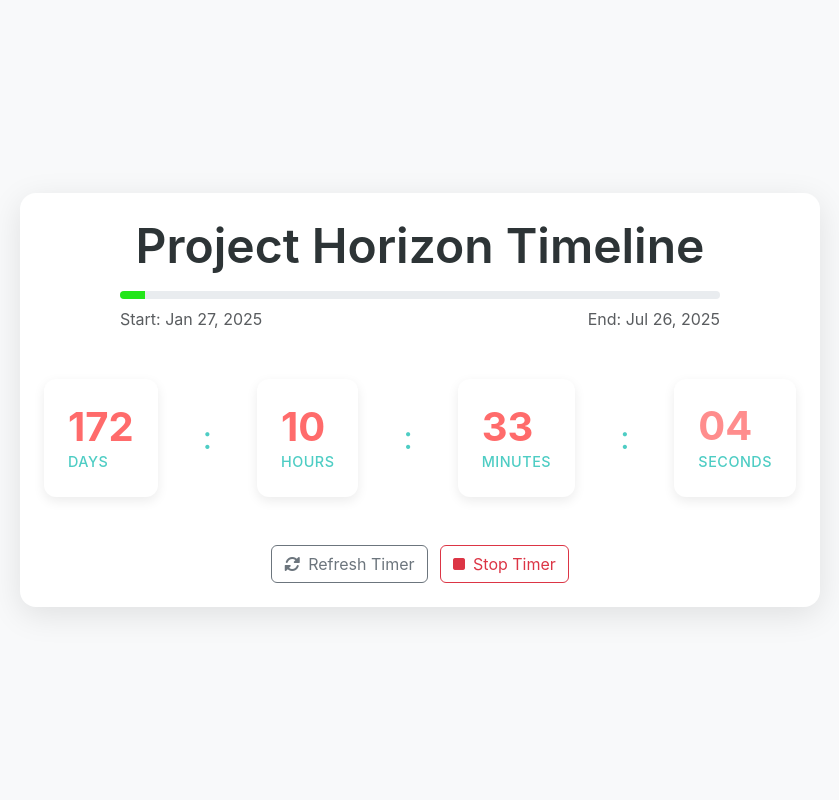
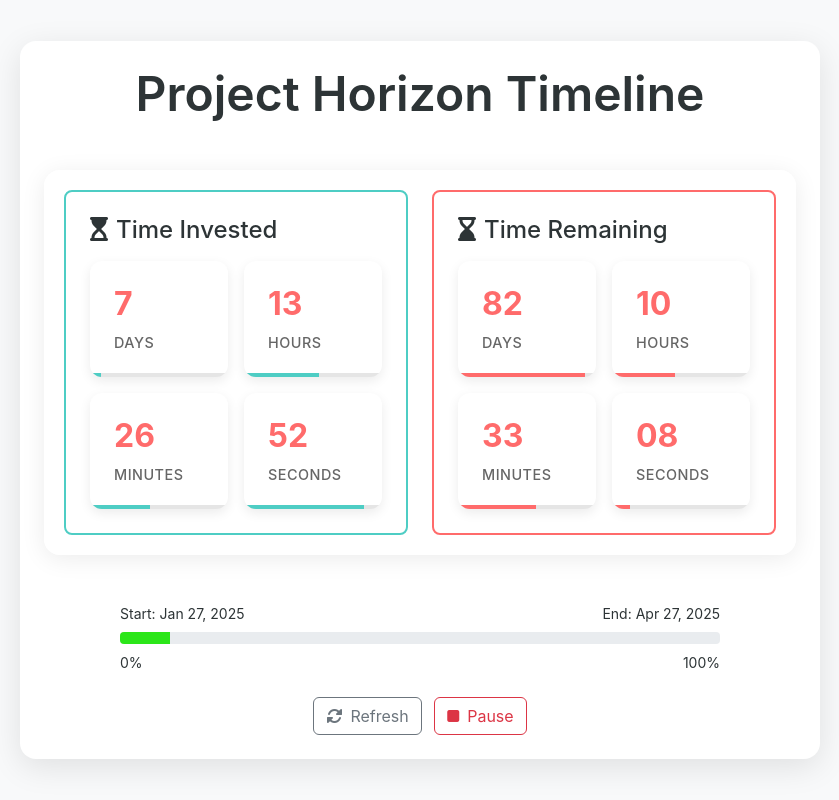
Before and after one commit to Dinidu21/Countdown-app, a plain HTML site: page index.html in a window 1280 px wide. Shown: the whole page, without its empty margins (220-1059 px from the left). Drawn offline with nearby package versions, Linux system fonts and the light colour scheme.

Commit message:
v2:Done 🥳🎉

```diff
--- a/index.html
+++ b/index.html
@@ -14,45 +14,48 @@
     <div class="text-center mb-5">
       <h1 class="display-5 fw-semibold mb-3">Project Horizon Timeline</h1>
       <div id="completionMessage" class="d-none alert alert-success fs-4"></div>
-      <div class="progress-bar-container mb-4">
-        <div class="progress" style="height: 8px;">
-          <div id="progress" class="progress-bar" role="progressbar"></div>
+    </div>
+
+    <!-- Timeline Comparison Section -->
+    <div class="timeline-comparison mb-5">
+      <div class="row g-4">
+        <div class="col-md-6">
+          <div class="time-section elapsed-time p-4 rounded-3">
+            <h4 class="mb-3"><i class="fas fa-hourglass-start me-2"></i>Time Invested</h4>
+            <div class="time-grid" id="elapsedTime"></div>
+          </div>
         </div>
-        <div class="d-flex justify-content-between mt-2">
-          <span class="text-muted">Start: Jan 27, 2025</span>
-          <span class="text-muted" id="endDate"></span>
+        <div class="col-md-6">
+          <div class="time-section remaining-time p-4 rounded-3">
+            <h4 class="mb-3"><i class="fas fa-hourglass-end me-2"></i>Time Remaining</h4>
+            <div class="time-grid" id="remainingTime"></div>
+          </div>
         </div>
       </div>
     </div>
 
-    <div class="time-units-grid">
-      <div class="time-card">
-        <div class="value" id="days">0</div>
-        <div class="label">Days</div>
+    <!-- Progress Section -->
+    <div class="progress-bar-container mb-4">
+      <div class="d-flex justify-content-between mb-2">
+        <small>Start: Jan 27, 2025</small>
+        <small id="endDate"></small>
       </div>
-      <div class="separator">:</div>
-      <div class="time-card">
-        <div class="value" id="hours">0</div>
-        <div class="label">Hours</div>
+      <div class="progress" style="height: 12px;">
+        <div id="progress" class="progress-bar" role="progressbar"></div>
       </div>
-      <div class="separator">:</div>
-      <div class="time-card">
-        <div class="value" id="minutes">0</div>
-        <div class="label">Minutes</div>
-      </div>
-      <div class="separator">:</div>
-      <div class="time-card">
-        <div class="value" id="seconds">0</div>
-        <div class="label">Seconds</div>
+      <div class="d-flex justify-content-between mt-2">
+        <small id="elapsedPercentage">0%</small>
+        <small id="remainingPercentage">100%</small>
       </div>
     </div>
 
-    <div class="text-center mt-5">
+    <!-- Controls -->
+    <div class="text-center mt-4">
       <button id="refreshBtn" class="btn btn-outline-secondary">
-        <i class="fas fa-sync-alt me-2"></i>Refresh Timer
+        <i class="fas fa-sync-alt me-2"></i>Refresh
       </button>
-      <button id="stopBtn" class="btn btn-outline-danger ms-2 d-none">
-        <i class="fas fa-stop me-2"></i>Stop Timer
+      <button id="stopBtn" class="btn btn-outline-danger ms-2">
+        <i class="fas fa-stop me-2"></i>Pause
       </button>
     </div>
   </div>
--- a/script.js
+++ b/script.js
@@ -2,9 +2,10 @@ document.addEventListener('DOMContentLoaded', () => {
     let intervalId = null;
     const startDate = new Date('2025-01-27T00:00:00');
     const endDate = new Date(startDate);
-    endDate.setDate(startDate.getDate() + 180);
+    endDate.setDate(startDate.getDate() + 90);
     const refreshBtn = document.getElementById('refreshBtn');
     const stopBtn = document.getElementById('stopBtn');
+    const totalDuration = endDate - startDate;
 
     // Initialize display
     document.getElementById('endDate').textContent = `End: ${endDate.toLocaleDateString('en-US', {
@@ -15,52 +16,109 @@ document.addEventListener('DOMContentLoaded', () => {
         return String(num).padStart(2, '0');
     }
 
+    function createTimeCard(type, value, label, percentage) {
+        const card = document.createElement('div');
+        card.className = `time-card ${type}-card`;
+        card.innerHTML = `
+            <div class="value">${value}</div>
+            <div class="label">${label}</div>
+            <div class="time-progress">
+                <div class="progress-bar ${type}-progress" style="width: ${percentage}%"></div>
+            </div>
+        `;
+        return card;
+    }
+
     function showCompletion() {
         clearInterval(intervalId);
         document.getElementById('completionMessage').classList.remove('d-none');
         document.getElementById('completionMessage').textContent = '🚀 Project Horizon Completed!';
         stopBtn.classList.add('d-none');
         refreshBtn.classList.remove('d-none');
+
+        // Set final progress state
+        document.getElementById('progress').style.width = '100%';
+        document.getElementById('elapsedPercentage').textContent = '100%';
+        document.getElementById('remainingPercentage').textContent = '0%';
     }
 
     function updateTimer() {
         const now = Date.now();
-        const totalDuration = endDate - startDate;
         const elapsed = now - startDate;
         const remaining = endDate - now;
 
         if (remaining <= 0) {
             showCompletion();
-            document.getElementById('progress').style.width = '100%';
             return;
         }
 
-        // Progress calculations
+        // Calculate main progress
         const progressPercent = Math.min((elapsed / totalDuration) * 100, 100);
         const progressBar = document.getElementById('progress');
         progressBar.style.width = `${progressPercent}%`;
 
-        // Color transition
+        // Update progress color
         const hue = 120 - (progressPercent * 0.6);
         progressBar.style.backgroundColor = `hsl(${hue}, 80%, 50%)`;
 
-        // Time calculations
-        const days = Math.floor(remaining / (1000 * 60 * 60 * 24));
-        const hours = Math.floor((remaining % (1000 * 60 * 60 * 24)) / (1000 * 60 * 60));
-        const minutes = Math.floor((remaining % (1000 * 60 * 60)) / (1000 * 60));
-        const seconds = Math.floor((remaining % (1000 * 60)) / 1000);
+        // Calculate time units
+        const daysRemaining = Math.floor(remaining / (1000 * 60 * 60 * 24));
+        const hoursRemaining = Math.floor((remaining % (1000 * 60 * 60 * 24)) / (1000 * 60 * 60));
+        const minutesRemaining = Math.floor((remaining % (1000 * 60 * 60)) / (1000 * 60));
+        const secondsRemaining = Math.floor((remaining % (1000 * 60)) / 1000);
 
-        // Update display with animation
+        const daysElapsed = Math.floor(elapsed / (1000 * 60 * 60 * 24));
+        const currentDate = new Date(now);
+        const hoursElapsed = currentDate.getHours();
+        const minutesElapsed = currentDate.getMinutes();
+        const secondsElapsed = currentDate.getSeconds();
+
+        // Calculate individual progress percentages
+        const dayPercentage = (daysElapsed / 90) * 100;
+        const hourPercentage = (hoursElapsed / 24) * 100;
+        const minutePercentage = (minutesElapsed / 60) * 100;
+        const secondPercentage = (secondsElapsed / 60) * 100;
+
+        // Update elapsed time display
+        const elapsedContainer = document.getElementById('elapsedTime');
+        elapsedContainer.innerHTML = '';
+        elapsedContainer.append(
+            createTimeCard('elapsed', daysElapsed, 'Days', dayPercentage),
+            createTimeCard('elapsed', formatNumber(hoursElapsed), 'Hours', hourPercentage),
+            createTimeCard('elapsed', formatNumber(minutesElapsed), 'Minutes', minutePercentage),
+            createTimeCard('elapsed', formatNumber(secondsElapsed), 'Seconds', secondPercentage)
+        );
+
+        // Update remaining time display
+        const remainingContainer = document.getElementById('remainingTime');
+        remainingContainer.innerHTML = '';
+        remainingContainer.append(
+            createTimeCard('remaining', daysRemaining, 'Days', 100-dayPercentage),
+            createTimeCard('remaining', formatNumber(hoursRemaining), 'Hours', 100-hourPercentage),
+            createTimeCard('remaining', formatNumber(minutesRemaining), 'Minutes', 100-minutePercentage),
+            createTimeCard('remaining', formatNumber(secondsRemaining), 'Seconds', 100-secondPercentage)
+        );
+
+        // Update main display with animation
         ['days', 'hours', 'minutes', 'seconds'].forEach((unit, index) => {
             const element = document.getElementById(unit);
-            if (element.textContent !== formatNumber(eval(unit))) {
+            const value = index === 0 ? daysRemaining :
+                index === 1 ? formatNumber(hoursRemaining) :
+                    index === 2 ? formatNumber(minutesRemaining) :
+                        formatNumber(secondsRemaining);
+
+            if (element.textContent !== value) {
                 element.classList.add('changing');
                 setTimeout(() => {
-                    element.textContent = index === 0 ? days : formatNumber(eval(unit));
+                    element.textContent = value;
                     element.classList.remove('changing');
                 }, 200);
             }
         });
+
+        // Update percentage displays
+        document.getElementById('elapsedPercentage').textContent = `${Math.round(progressPercent)}%`;
+        document.getElementById('remainingPercentage').textContent = `${Math.round(100 - progressPercent)}%`;
     }
 
     // Control buttons
--- a/styles.css
+++ b/styles.css
@@ -96,6 +96,89 @@ body {
     transform: scale(1.05);
 }
 
+.timeline-comparison {
+    background: rgba(255,255,255,0.9);
+    border-radius: 16px;
+    padding: 20px;
+    box-shadow: 0 4px 24px rgba(0,0,0,0.08);
+}
+
+.time-section {
+    transition: transform 0.3s ease, box-shadow 0.3s ease;
+    border: 2px solid transparent;
+}
+
+.time-section:hover {
+    transform: translateY(-5px);
+    box-shadow: 0 8px 32px rgba(0,0,0,0.1);
+}
+
+.elapsed-time { border-color: #4ECDC4; }
+.remaining-time { border-color: #FF6B6B; }
+
+.time-grid {
+    display: grid;
+    grid-template-columns: repeat(2, 1fr);
+    gap: 1rem;
+}
+
+.time-card {
+    position: relative;
+    padding: 1.5rem;
+    border-radius: 12px;
+    overflow: hidden;
+}
+
+.time-progress {
+    position: absolute;
+    bottom: 0;
+    left: 0;
+    right: 0;
+    height: 4px;
+    background: rgba(0,0,0,0.1);
+}
+
+.progress-bar {
+    height: 100%;
+    transition: width 0.5s ease;
+}
+
+.elapsed-progress { background: #4ECDC4; }
+.remaining-progress { background: #FF6B6B; }
+
+.time-card .value {
+    font-size: 2rem;
+    font-weight: 700;
+    margin-bottom: 0.5rem;
+}
+
+.time-card .label {
+    font-size: 0.9rem;
+    color: #666;
+    text-transform: uppercase;
+    letter-spacing: 0.5px;
+}
+
+.time-card:hover .time-progress {
+    height: 6px;
+    transition: all 0.3s ease;
+}
+
+.time-card:hover .value {
+    color: #2D3436;
+    transition: color 0.3s ease;
+}
+
+@media (max-width: 768px) {
+    .time-grid {
+        grid-template-columns: 1fr;
+    }
+
+    .time-card .value {
+        font-size: 1.75rem;
+    }
+}
+
 @keyframes celebrate {
     0% { transform: scale(1); opacity: 1; }
     50% { transform: scale(1.1); opacity: 0.9; }
```
